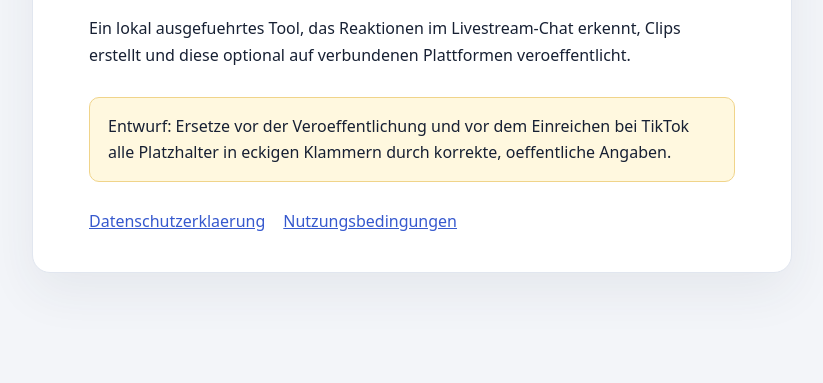
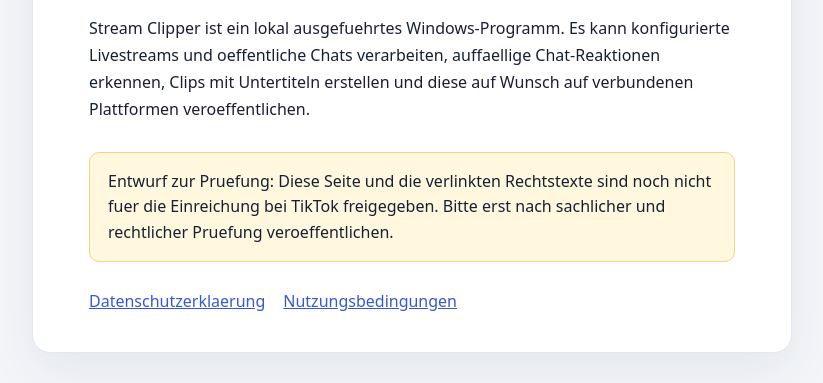
Before and after one commit to kartoffelucas57/stream-clipper-legal, a plain HTML site: page index.html in a window 1280 px wide. Shown: the part 205-588 px from the top of the page, without its empty margins (228-1051 px from the left). Drawn offline with Linux system fonts and the light colour scheme.

Commit message:
Update homepage with revised description

```diff
--- a/index.html
+++ b/index.html
@@ -10,9 +10,9 @@
   <main>
     <p class="eyebrow">STREAM CLIPPER</p>
     <h1>Stream Clipper</h1>
-    <p>Ein lokal ausgefuehrtes Tool, das Reaktionen im Livestream-Chat erkennt, Clips erstellt und diese optional auf verbundenen Plattformen veroeffentlicht.</p>
+    <p>Stream Clipper ist ein lokal ausgefuehrtes Windows-Programm. Es kann konfigurierte Livestreams und oeffentliche Chats verarbeiten, auffaellige Chat-Reaktionen erkennen, Clips mit Untertiteln erstellen und diese auf Wunsch auf verbundenen Plattformen veroeffentlichen.</p>
     <aside class="notice">
-      Entwurf: Ersetze vor der Veroeffentlichung und vor dem Einreichen bei TikTok alle Platzhalter in eckigen Klammern durch korrekte, oeffentliche Angaben.
+      Entwurf zur Pruefung: Diese Seite und die verlinkten Rechtstexte sind noch nicht fuer die Einreichung bei TikTok freigegeben. Bitte erst nach sachlicher und rechtlicher Pruefung veroeffentlichen.
     </aside>
     <nav aria-label="Rechtliche Informationen">
       <a href="privacy.html">Datenschutzerklaerung</a>
```
